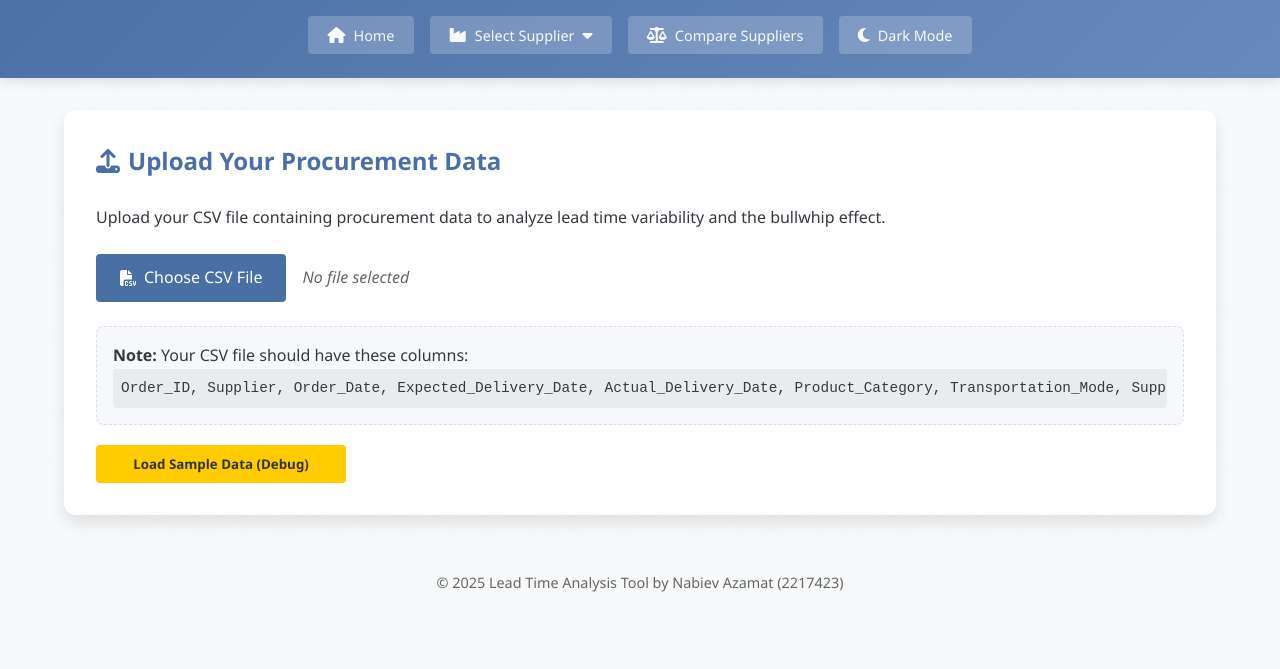
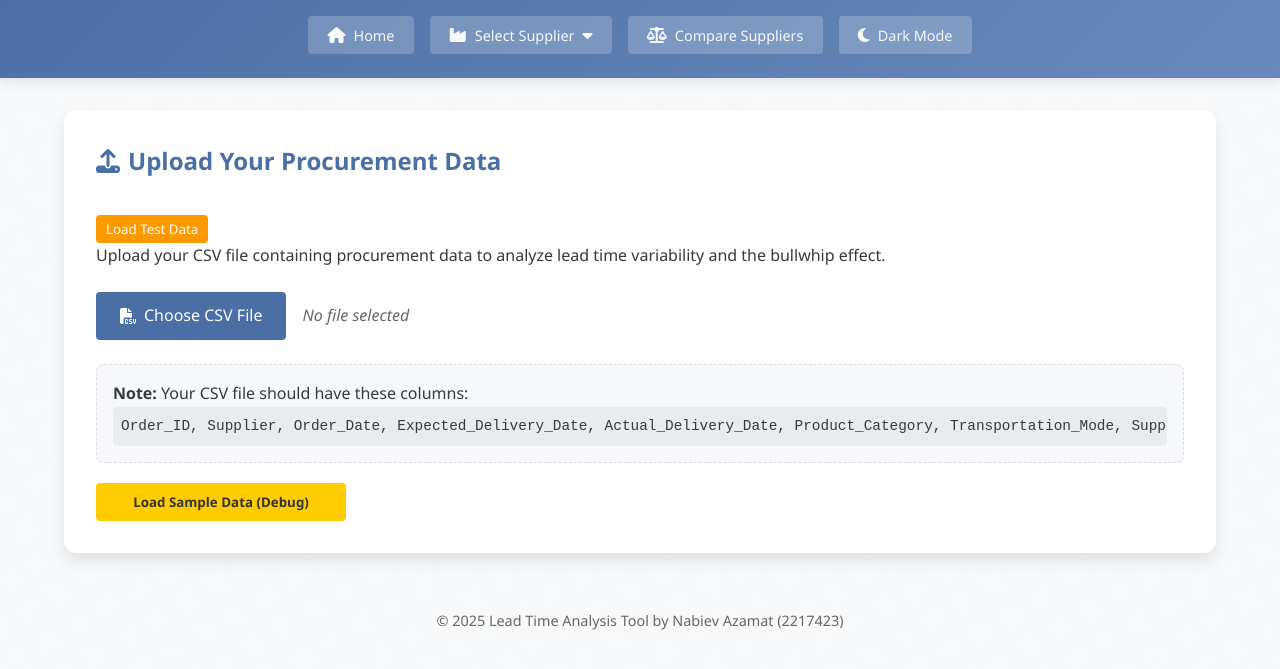
Before and after one commit to Ali747711/Procurement-analysis, a plain HTML site: page index.html in a window 1280 px wide. Shown: the part 117-786 px from the top of the page. Drawn offline with nearby package versions, Linux system fonts and the light colour scheme.

Commit message:
Update index.html

```diff
--- a/index.html
+++ b/index.html
@@ -36,6 +36,7 @@
     <main>
         <section id="upload-section" class="card">
             <h2><i class="fas fa-upload"></i> Upload Your Procurement Data</h2>
+            <button onclick="loadSampleData();" style="margin-top: 10px; padding: 5px 10px; background-color: #ff9900; color: white; border: none; border-radius: 4px;">Load Test Data</button>
             <p>Upload your CSV file containing procurement data to analyze lead time variability and the bullwhip effect.</p>
             <div class="file-upload-container">
                 <label for="csvFileInput" class="file-upload-label">
```
